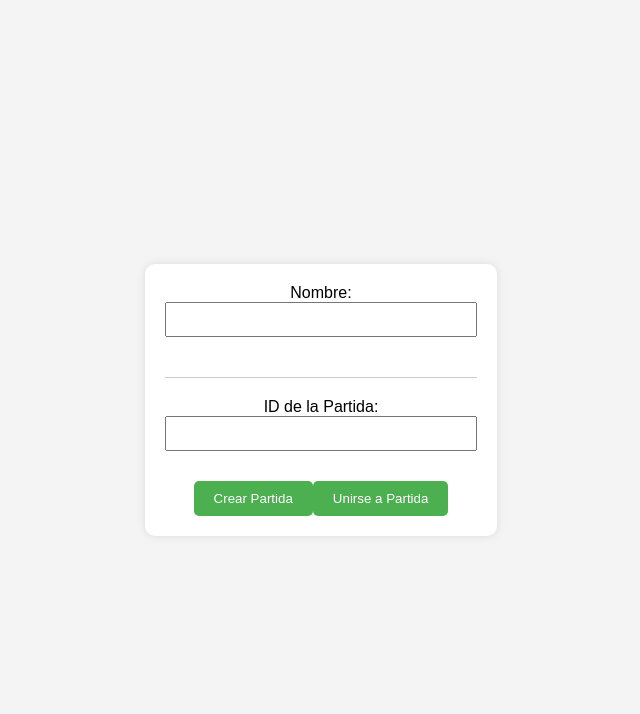
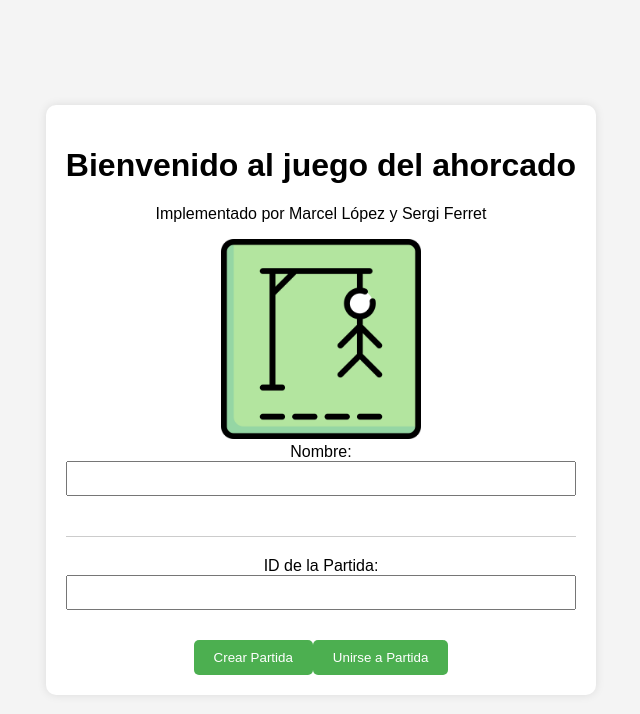
Before and after one commit to MarcelLopezLopez/Hangman, a React (Create React App) app in the folder frontend/: page / in a window 1280 px wide. Shown: the top 714 px of the page, without its empty margins (319-959 px from the left). Built offline with nearby package versions, Linux system fonts and the light colour scheme; no server answers.

Commit message:
Comentarios del codigo

```diff
--- a/frontend/src/Inicio.css
+++ b/frontend/src/Inicio.css
@@ -1,59 +1,69 @@
 /* Estilos generales */
+
+/* Establece el estilo para el cuerpo de la página */
 body {
-    font-family: 'Arial', sans-serif;
-    background-color: #f4f4f4;
-    margin: 0;
-    padding: 0;
-    display: flex;
-    align-items: center;
-    justify-content: center;
-    height: 100vh;
+  font-family: 'Arial', sans-serif; /* Utiliza la fuente Arial o una fuente genérica sin serifas si Arial no está disponible */
+  background-color: #f4f4f4; /* Fija el color de fondo de la página */
+  margin: 0; /* Elimina los márgenes predeterminados del cuerpo */
+  padding: 0; /* Elimina el relleno predeterminado del cuerpo */
+  display: flex; /* Utiliza el modelo de caja flexible para organizar los elementos en filas o columnas */
+  align-items: center; /* Alinea los elementos verticalmente en el centro */
+  justify-content: center; /* Alinea los elementos horizontalmente en el centro */
+  height: 100vh; /* Establece la altura al 100% de la altura visible del viewport */
 }
 
+/* Establece el estilo para el contenedor principal */
 .container {
-    background-color: #fff;
-    padding: 20px;
-    border-radius: 10px;
-    box-shadow: 0 0 10px rgba(0, 0, 0, 0.1);
-    text-align: center;
+  background-color: #fff; /* Fija el color de fondo del contenedor principal */
+  padding: 20px; /* Agrega relleno interno al contenedor principal */
+  border-radius: 10px; /* Establece esquinas redondeadas para el contenedor */
+  box-shadow: 0 0 10px rgba(0, 0, 0, 0.1); /* Agrega una sombra ligera al contenedor */
+  text-align: center; /* Alinea el texto en el centro dentro del contenedor */
 }
 
 /* Estilos para los elementos del formulario */
+
+/* Establece el estilo para las etiquetas del formulario */
 label {
-    display: block;
-    margin-bottom: 10px;
+  display: block; /* Hace que las etiquetas ocupen un bloque completo */
+  margin-bottom: 10px; /* Agrega espacio en la parte inferior de las etiquetas */
 }
 
+/* Establece el estilo para los campos de entrada del formulario */
 input {
-    width: 100%;
-    padding: 8px;
-    margin-bottom: 20px;
-    box-sizing: border-box;
+  width: 100%; /* Hace que los campos de entrada ocupen el 100% del ancho disponible */
+  padding: 8px; /* Agrega relleno interno a los campos de entrada */
+  margin-bottom: 20px; /* Agrega espacio en la parte inferior de los campos de entrada */
+  box-sizing: border-box; /* Incluye el relleno y el borde en el ancho y alto total del elemento */
 }
 
+/* Establece el estilo para los botones del formulario */
 button {
-    background-color: #4caf50;
-    color: #fff;
-    padding: 10px 20px;
-    border: none;
-    border-radius: 5px;
-    cursor: pointer;
+  background-color: #4caf50; /* Fija el color de fondo del botón */
+  color: #fff; /* Fija el color del texto del botón */
+  padding: 10px 20px; /* Agrega relleno interno al botón */
+  border: none; /* Elimina el borde del botón */
+  border-radius: 5px; /* Establece esquinas redondeadas para el botón */
+  cursor: pointer; /* Cambia el cursor a una mano al pasar sobre el botón */
 }
 
+/* Cambia el estilo del botón al pasar el mouse sobre él */
 button:hover {
-    background-color: #45a049;
+  background-color: #45a049; /* Cambia el color de fondo al pasar el mouse sobre el botón */
 }
 
-  /* Estilos específicos para el formulario de unirse a la partida */
+
+/* Establece el estilo para la línea divisoria en el formulario de unirse a la partida */
 hr {
-    margin: 20px 0;
-    border: 0;
-    border-top: 1px solid #ccc;
+  margin: 20px 0; /* Agrega espacio en la parte superior e inferior de la línea divisoria */
+  border: 0; /* Elimina el borde de la línea divisoria */
+  border-top: 1px solid #ccc; /* Agrega una línea divisoria superior con color gris claro */
 }
 
-  /* Estilos específicos para el mensaje de bienvenida */
+
+/* Establece el estilo para el mensaje de bienvenida */
 .message {
-    font-size: 18px;
-    color: #333;
-    margin-bottom: 20px;
+  font-size: 18px; /* Establece el tamaño de fuente del mensaje de bienvenida */
+  color: #333; /* Fija el color del texto del mensaje de bienvenida */
+  margin-bottom: 20px; /* Agrega espacio en la parte inferior del mensaje de bienvenida */
 }
--- a/frontend/src/Inicio.jsx
+++ b/frontend/src/Inicio.jsx
@@ -1,16 +1,26 @@
+// Importamos React, useState y useEffect desde la librería 'react'
 import React, { useState, useEffect } from 'react';
+// Importamos estilos desde el archivo 'Inicio.css'
 import './Inicio.css';
+// Importamos componentes adicionales desde archivos locales
 import CrearPartida from './CrearPartida';
 import UnirsePartida from './UnirsePartida';
 import Juego from './Juego';
+// Importa el objeto 'socket' desde el archivo 'Socket'
 import socket from './Socket';
 
+// Definimos el componente funcional 'Inicio'
 const Inicio = () => {
+  // Variable para guardar el nombre del usuario que se conecta
   const [nombre, setNombre] = useState('');
+  // Variable para gestionar las pantallas
   const [pantalla, setPantalla] = useState('inicio');
+  // Variable para guardar el identificador de la partida
   const [identificadorPartida, setIdentificadorPartida] = useState('');
+  // Variable para saber si el usuario será el que crea la partida o el que adivina
   const [creador, setCreador] = useState(false);
 
+  // Efecto secundario que se ejecuta después de que el componente ha sido montado
   useEffect(() => {
     // Escucha el evento 'partidaIniciada' desde el servidor
     socket.on('partidaIniciada', () => {
@@ -21,28 +31,37 @@ const Inicio = () => {
     return () => {
       socket.off('partidaIniciada');
     };
-  }, []);
+  }, []); // El array vacío significa que el efecto se ejecuta solo una vez al montar el componente
 
+  // Función para crear una partida
   const handleCrearPartida = async () => {
+    // Verificamos que el nombre no esté vacío
     if (!nombre) {
       alert('Ingresa un nombre de usuario antes de crear la partida.');
       return;
     }
 
+    // Manejo de errores del fetch
     try {
+      // Realizamos una solicitud POST al servidor para crear una partida
       const response = await fetch('http://localhost:8080/api/partida/crear', {
         method: 'POST',
         headers: {
           'Content-Type': 'application/json',
         },
+        // Enviamos datos JSON en el cuerpo de la solicitud
         body: JSON.stringify({ nombreUsuario: nombre }),
       });
 
+      // Si la respuesta no es un error
       if (response.ok) {
+        // Guardamos el identificador de la partida generado por el servidor
         const identificadorGenerado = await response.text();
+        // Actualizamos el estado de las variables identificador, creador y pantalla
         setIdentificadorPartida(identificadorGenerado);
         setCreador(true);
         setPantalla('crearPartida');
+        // Enviamos un evento 'nuevaPartida' al servidor a través de socket
         socket.emit('nuevaPartida', { identificadorPartida, nombreUsuario: nombre });
       } else {
         console.error('Error al crear la partida');
@@ -52,26 +71,35 @@ const Inicio = () => {
     }
   };
 
+  // Función para unirse a una partida
   const handleUnirsePartida = async () => {
+    // Verificamos que el nombre no esté vacío
     if (!nombre) {
       alert('Ingresa un nombre de usuario antes de unirte a la partida.');
       return;
     }
+
+    // Manejo de errores del fetch
     try {
+      // Realizamos una solicitud POST al servidor para unirse a una partida
       const response = await fetch('http://localhost:8080/api/partida/unirse', {
         method: 'POST',
         headers: {
           'Content-Type': 'application/json',
         },
+        // Enviamos datos JSON en el cuerpo de la solicitud
         body: JSON.stringify({
           nombre: nombre,
           identificador: identificadorPartida,
         }),
       });
 
+      // Si la respuesta no es un error
       if (response.ok) {
+        // Actualizamos el estado de las variables creador y pantalla
         setCreador(false);
         setPantalla('unirsePartida');
+        // Envia un evento 'unirsePartida' al servidor a través de socket
         socket.emit('unirsePartida', { identificadorPartida: identificadorPartida, nombreUsuario: nombre });
       } else {
         console.error('Error al unirse a la partida');
@@ -81,6 +109,9 @@ const Inicio = () => {
     }
   };
 
+  /* Función para renderizar la pantalla actual, dependiendo del estado de la variable pantalla
+    se mostrara una componente u otra, pasamos el nombre de uduario y el id de la partida como propiedades
+    para que puedans er usadas en ese componente*/
   const renderPantallaActual = () => {
     switch (pantalla) {
       case 'crearPartida':
@@ -104,6 +135,9 @@ const Inicio = () => {
       default:
         return (
           <div className="container">
+            <h1>Bienvenido al juego del ahorcado</h1>
+            <p>Implementado por Marcel López y Sergi Ferret</p>
+            <img src={require('./logojuego.png')} alt="Logo del juego" style={{ width: '200px' }} />
             <label>
               Nombre:
               <input type="text" value={nombre} onChange={(e) => setNombre(e.target.value)} />
@@ -120,6 +154,7 @@ const Inicio = () => {
     }
   };
 
+  // Renderiza el componente con la pantalla actual
   return (
     <div>
       {renderPantallaActual()}
@@ -127,4 +162,5 @@ const Inicio = () => {
   );
 };
 
+// Exporta el componente 'Inicio' como el componente predeterminado de este archivo
 export default Inicio;
```
Also changed, not shown: frontend/src/CrearPartida.jsx (+13 -3 lines), frontend/src/Juego.jsx (+14 -3 lines), frontend/src/UnirsePartida.jsx (+7 -1 lines), frontend/src/logojuego.png (added). Lines whose indentation alone changed are shown as unchanged.
